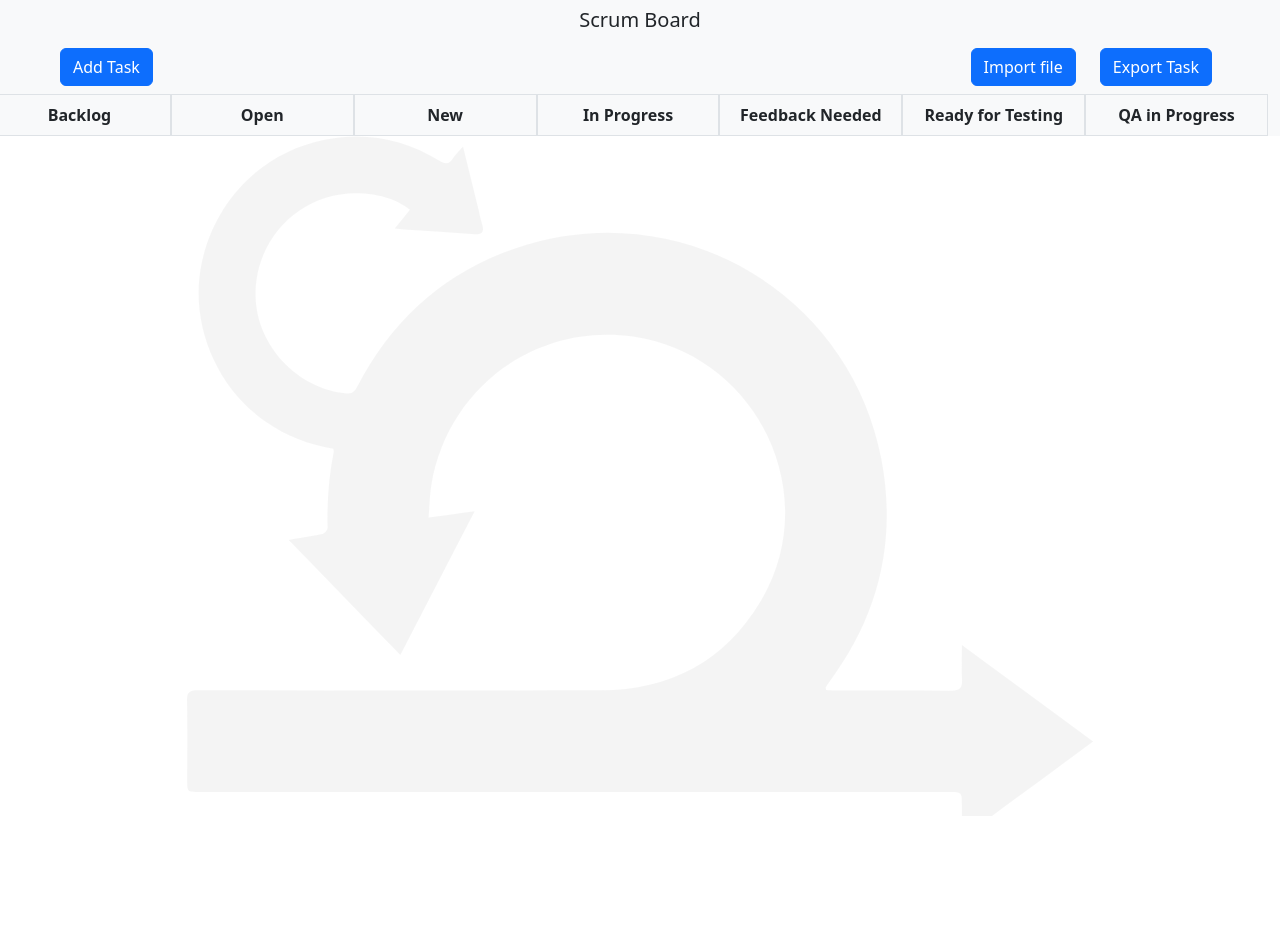
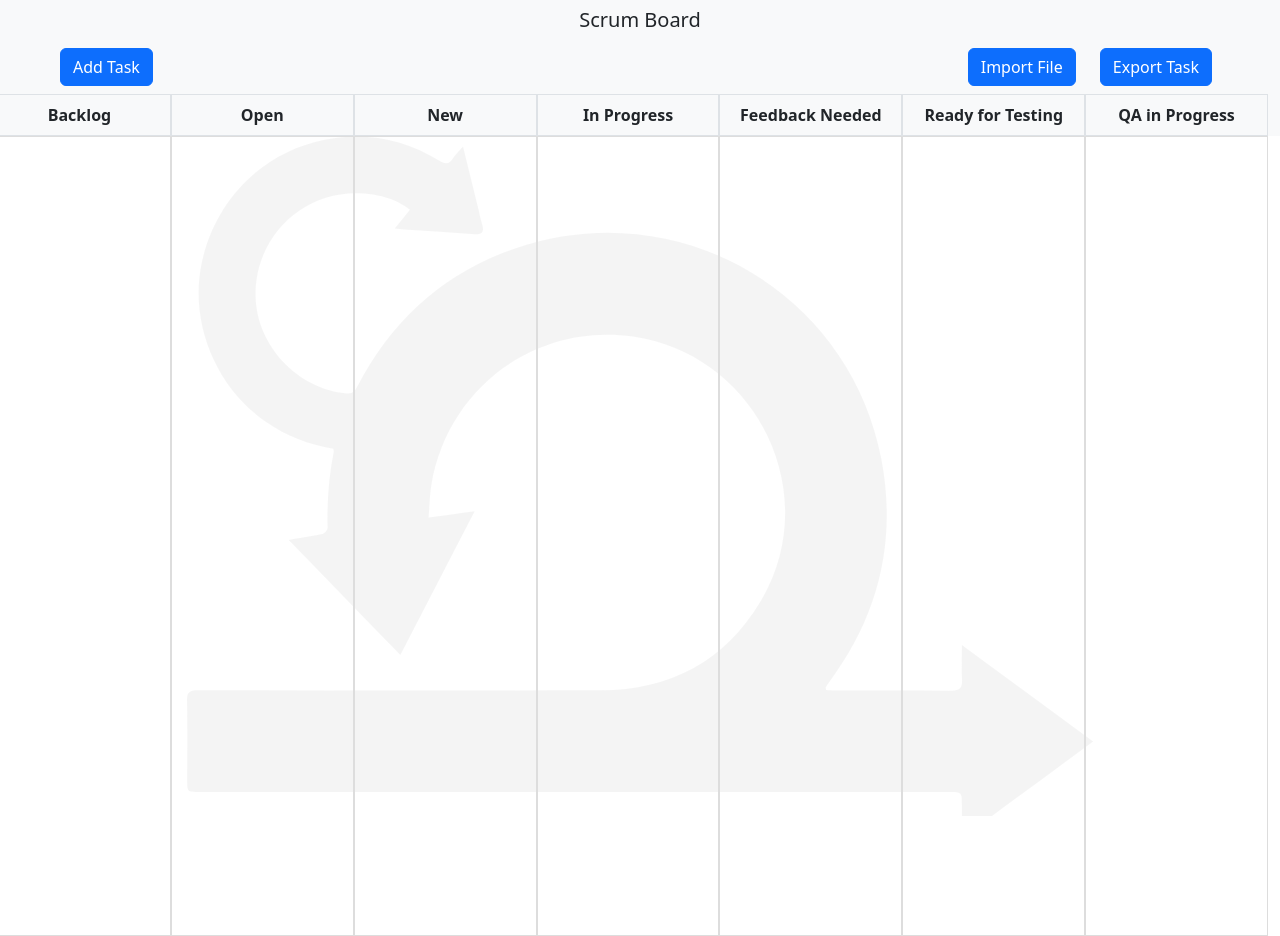
Before and after one commit to talhaiftikhar12549/Scrum-Board, a Vue app: page / in a window 1280 px wide. Before the commit the page ends 816 px from the top, so only its background shows below. Built offline with nearby package versions, Linux system fonts and the light colour scheme.

Commit message:
Increase DropZone Area

```diff
--- a/src/components/BodyComponent.vue
+++ b/src/components/BodyComponent.vue
@@ -1,16 +1,16 @@
 <template>
   <div class="text-center" style="max-width: 100%;">
-    <div class="row" style="max-width: 100%; max-height: 100vh">
+    <div class="row" style="max-width: 100%; max-height: 100vh; height: 100vh;">
       <div
           v-for="(column, index) in columns"
           :key="index"
           :id="column.id"
-          class="col py-2"
-          style="width: 100%;height: 100%;"
+          class="col py-2 d-flex flex-column"
+          style="width: 100%; height: 100%; border: 1px solid #ddd; overflow-y: auto;"
           @dragover="dragOver($event)"
           @drop="drop($event, column)"
       >
-        <ul>
+        <ul class="list-unstyled flex-grow-1">
           <li
               v-for="item in filteredColumnData(column.id)"
               :key="item.id"
@@ -27,10 +27,7 @@
                   <p class="clearstyle fw-semibold" style="margin: 0px; text-align: left">{{ item.name }}</p>
                   <p class="clearstyle" style="margin: 0px; text-align: left">Priority: {{ item.priority }}</p>
                 </div>
-                <div class="clearstyle" style="width: 20%; padding-right: 4px; text-align: left">{{
-                    item.spenttime
-                  }}h
-                </div>
+                <div class="clearstyle" style="width: 20%; padding-right: 4px; text-align: left">{{ item.spenttime }}h</div>
               </div>
               <div class="clearstyle" style="border-top: darkgrey solid 1px; text-align: left">{{ item.assignee }}</div>
             </div>
@@ -58,9 +55,7 @@
           </div>
           <div class="modal-footer">
             <button type="button" class="btn btn-secondary" data-bs-dismiss="modal">Close</button>
-            <button type="button" class="btn btn-primary" data-bs-toggle="modal" data-bs-target="#exampleModal3">Edit
-              Data
-            </button>
+            <button type="button" class="btn btn-primary" data-bs-toggle="modal" data-bs-target="#exampleModal3">Edit Data</button>
           </div>
         </div>
       </div>
@@ -96,7 +91,6 @@
                 <input type="number" min="1" v-model="selectedItem.spenttime" required placeholder="Spent Time" class="form-control">
               </div>
               <div class="mb-3">
-
                 <div class="text-start">
                   <label class="form-label">Select Task Priority</label>
                   <div class="form-check">
@@ -127,7 +121,6 @@
         </div>
       </div>
     </div>
-
     <!-- Edit Modal End -->
   </div>
 </template>
@@ -212,4 +205,8 @@ export default {
 </script>
 
 <style scoped>
+.list-unstyled {
+  padding-left: 0;
+  margin-bottom: 0;
+}
 </style>
--- a/src/components/addItemModal.vue
+++ b/src/components/addItemModal.vue
@@ -75,7 +75,7 @@
         <div class="d-flex px-2 ">
           <div class="mx-4">
             <button class="btn btn-primary" @click="triggerFileInput">
-              Import file
+              Import File
             </button>
             <input type="file" ref="fileInput" @change="handleFileUpload" style="display: none;">
           </div>
```
